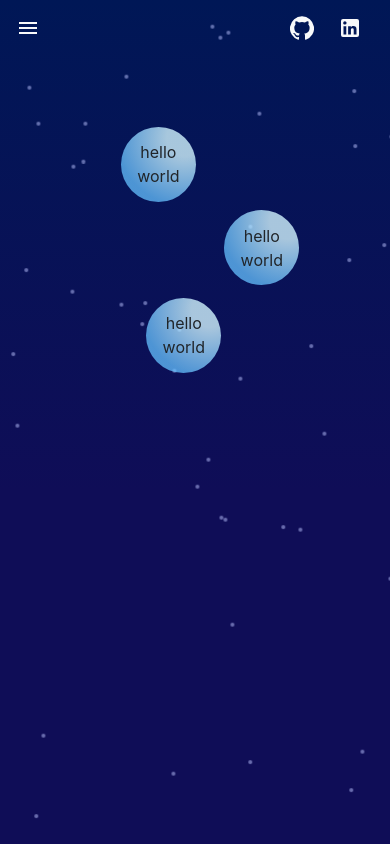
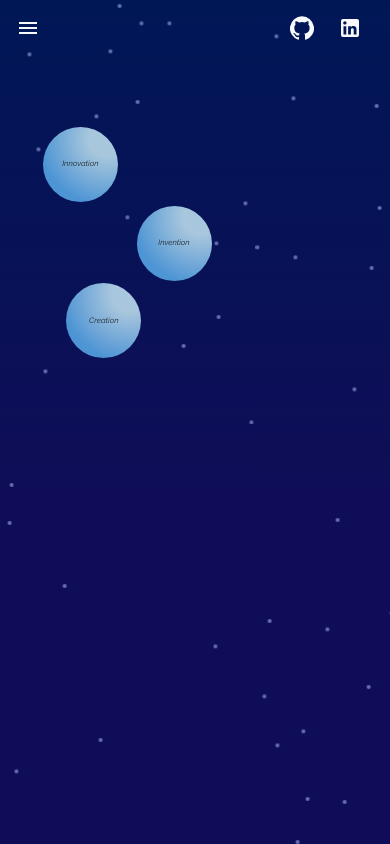
Before and after one commit to Drakodin/drakodin.github.io, a React (Create React App) app: page /#/ in a window 390 px wide. Built offline with nearby package versions, Linux system fonts and the light colour scheme.

Commit message:
Add responsive text, Raleway font.

```diff
--- a/src/home/home.tsx
+++ b/src/home/home.tsx
@@ -28,9 +28,10 @@ const HomeGraph = () => {
             <div className={make().bg}/>
             <ParticleGen/>
             <div className={make().atomContainer}>
-                <Atom content="hello world" position={{top: "15%", left: "31%"}}/>
-                <Atom content="hello world" position={{top: "16%", left: "57.5%"}}/>
-                <Atom content="hello world" position={{top: "17.5%", left: "37.5%"}}/>
+                {/* Hackathons - Projects - Art */}
+                <Atom content="Innovation" position={{top: "15%", left: "11%"}}/>
+                <Atom content="Invention" position={{top: "15.5%", left: "35%"}}/>
+                <Atom content="Creation" position={{top: "15.75%", left: "17%"}}/>
             </div>
         </Grid>
     )
--- a/src/home/molecule/atom/atom.css
+++ b/src/home/molecule/atom/atom.css
@@ -1,4 +1,9 @@
 /* Render in, fade/float in */
+@font-face {
+    font-family: 'Raleway-Italic';
+    src: url('./fonts/Raleway-Italic-VariableFont_wght.ttf');
+}
+
 @keyframes fadefloat {
     0% {
         opacity: 0;
@@ -29,7 +34,8 @@
 }
 
 .atom-text {
-    font-size: 1em;
+    font-family: 'Raleway-Italic';
+    font-size: 2vw;
     display: flex;
     flex-direction: column;
     justify-content: center;
@@ -41,3 +47,7 @@
     height: 100%;
     top: 0;
 }
+
+.atom:hover, .atom-text:hover {
+    cursor: pointer;
+}
```
Also changed, not shown: src/home/molecule/atom/fonts/Raleway-Italic-VariableFont_wght.ttf (added).
